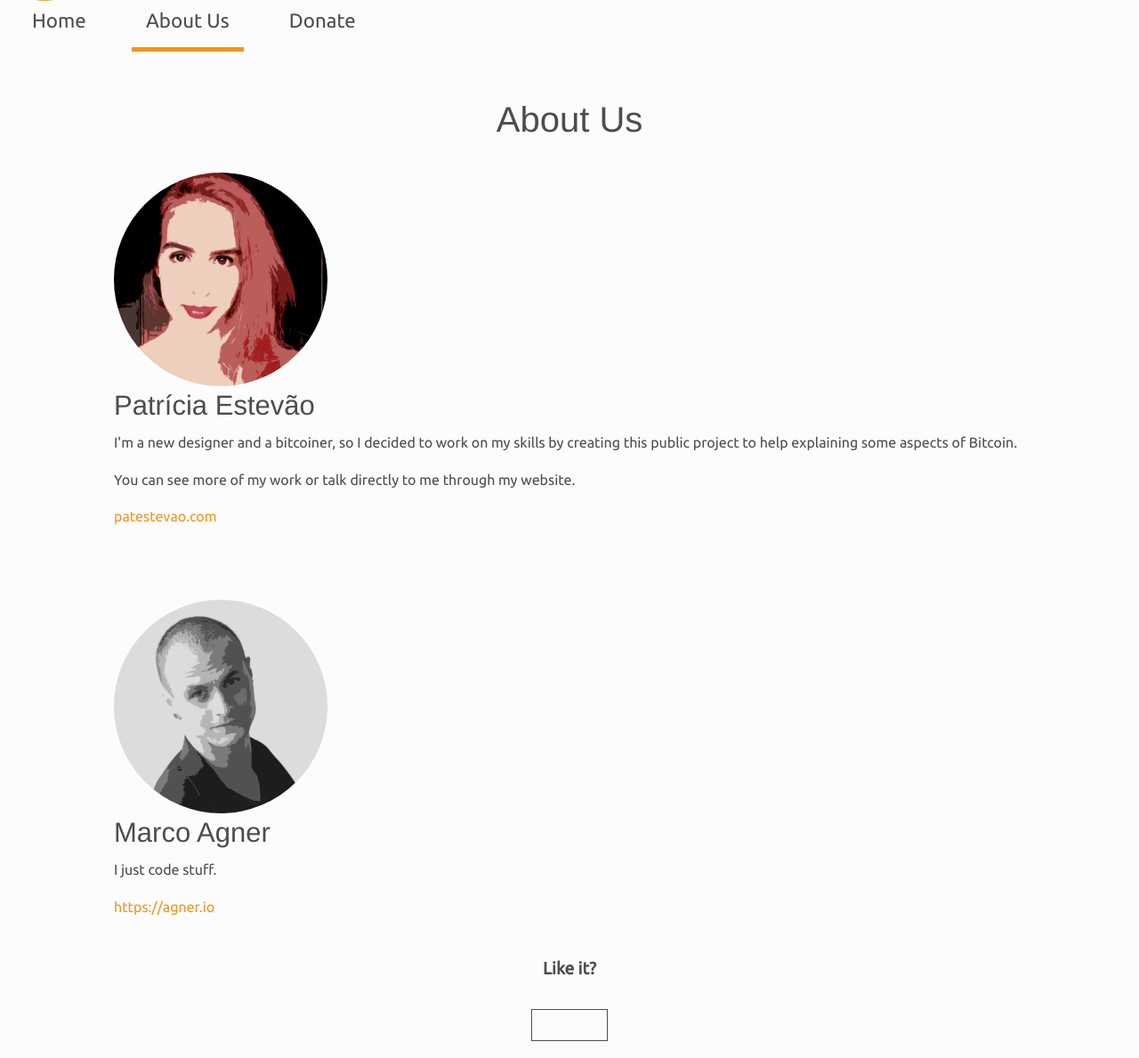
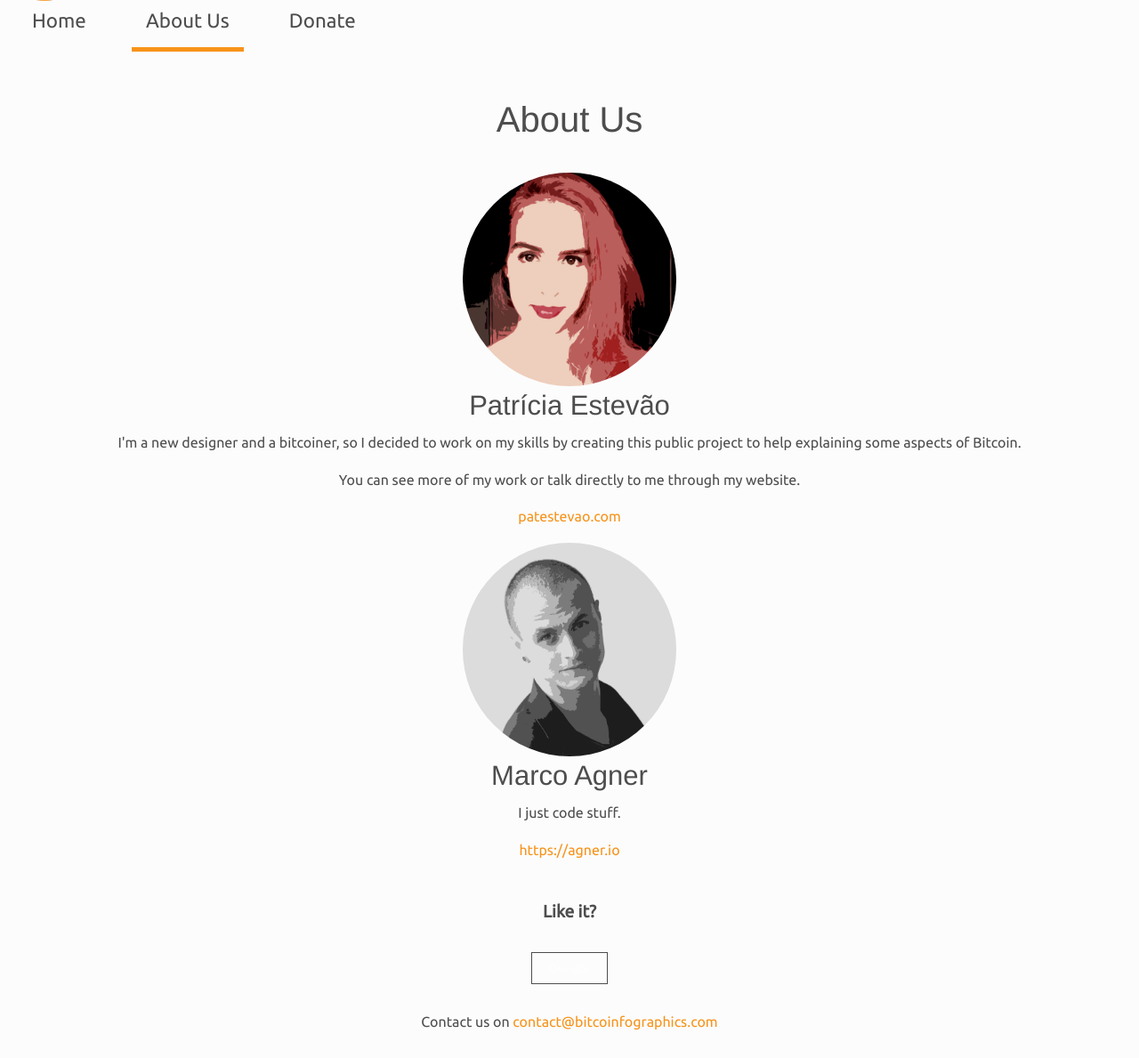
Before and after one commit to BlockchainHub/bitcoinfographics, a Flask app: page /about/ in a window 1280 px wide. Shown: the part 89-1278 px from the top of the page at 89% size. Run offline with Flask 2, Linux system fonts and the light colour scheme; some libraries are stand-ins or nearby versions.

Commit message:
changes about page style

```diff
--- a/app/static/css/main.css
+++ b/app/static/css/main.css
@@ -359,16 +359,6 @@ a:hover, a:focus {
 	max-width: 90%;
 }
 
-#patricia {
-	margin-bottom: 5em;
-}
-
-.profile {
-	text-align: left;
-	margin-left: 10%;
-	max-width: 80%;
-}
-
 .profile-pic {
 	max-width: 15em;
 	max-height: 15em;
--- a/app/templates/about.html
+++ b/app/templates/about.html
@@ -5,17 +5,19 @@
 {% block content %}
 <h2>About Us</h2>
 <br>
-<div class="profile" id="patricia">
+<div class="row">
+	<div class="large-5 medium-6 small-12 columns">
 		<img src="{{ url_for ('static', filename='img/patricia.png') }}" class="profile-pic">
 		<h3>Patrícia Estevão</h3>
 		<p>I'm a new designer and a bitcoiner, so I decided to work on my skills by creating this public project to help explaining some aspects of Bitcoin.</p>
 		<p>You can see more of my work or talk directly to me through my website.</p>
 		<p><a href="http://patestevao.com">patestevao.com</a></p>
 	</div>
-<div class="profile">
+	<div class="large-5 medium-6 small-12 columns">
 		<img src="{{ url_for ('static', filename='img/marco.png') }}" class="profile-pic" id="marco">
 		<h3>Marco Agner</h3>
 		<p>I just code stuff.</p>
 		<p><a href="https://agner.io">https://agner.io</a></p>
 	</div>
+</div>
 {% endblock content %}
```
Lines whose indentation alone changed are shown as unchanged.
